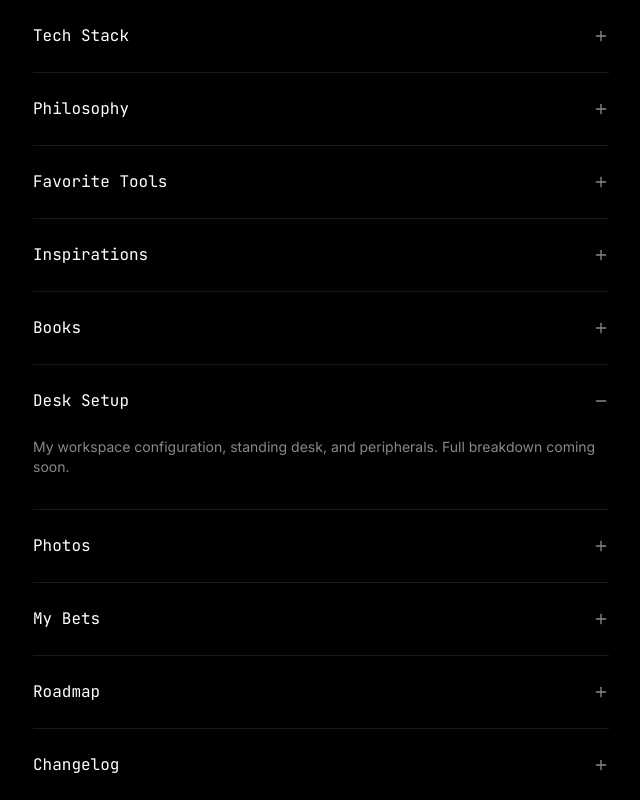
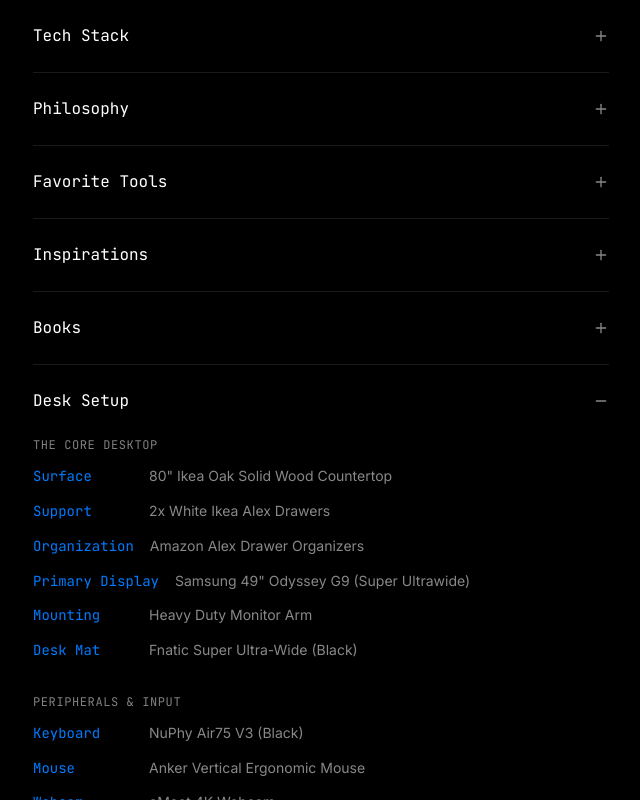
Before and after one commit to SyreeseOfficial/portfolio, a React (Vite) app: page / in a window 1280 px wide. Both pictures are taken after a click on the button "Desk Setup". Shown: the part 2249-3049 px from the top of the page, without its empty margins (319-959 px from the left). Built offline with nearby package versions, Linux system fonts and the light colour scheme; a web font is replaced by a local one.

Commit message:
feat: add detailed desk setup section to dashboard [skip ci]

```diff
--- a/components/home/Dashboard.tsx
+++ b/components/home/Dashboard.tsx
@@ -1,6 +1,6 @@
 import React, { useState } from 'react';
 import { Plus, Minus, ArrowUpRight, Instagram, Youtube } from 'lucide-react';
-import { PHILOSOPHY, BOOKSHELF, GEAR, TECH_STACK, ROADMAP, INSPIRATIONS, BETS, CHANGELOG } from '../../data';
+import { PHILOSOPHY, BOOKSHELF, GEAR, TECH_STACK, ROADMAP, INSPIRATIONS, BETS, CHANGELOG, DESK_SETUP } from '../../data';
 
 interface DashboardModuleProps {
   title: string;
@@ -187,10 +187,20 @@ const Dashboard: React.FC = () => {
           isOpen={openModule === "Desk Setup"}
           onToggle={() => toggleModule("Desk Setup")}
         >
-          <div className="pl-4 md:pl-0">
-            <p className="font-sans text-sm text-grey">
-              My workspace configuration, standing desk, and peripherals. Full breakdown coming soon.
-            </p>
+          <div className="space-y-8 pl-4 md:pl-0">
+            {DESK_SETUP.map((category, i) => (
+              <div key={i}>
+                <h4 className="font-mono text-xs text-white/50 mb-3 uppercase tracking-wider">{category.category}</h4>
+                <ul className="space-y-3">
+                  {category.items.map((item, j) => (
+                    <li key={j} className="flex flex-col md:flex-row md:items-baseline gap-1 md:gap-4 group transform transition-transform duration-300 hover:translate-x-2">
+                      <span className="font-mono text-sm text-electricBlue whitespace-nowrap min-w-[100px]">{item.label}</span>
+                      <span className="font-sans text-sm text-grey group-hover:text-white transition-colors leading-relaxed">{item.value}</span>
+                    </li>
+                  ))}
+                </ul>
+              </div>
+            ))}
           </div>
         </DashboardModule>
 
--- a/data.ts
+++ b/data.ts
@@ -1,4 +1,4 @@
-import { Project, PhilosophyItem, GearItem, Book, RoadmapItem, InspirationItem, BetItem, ChangelogItem, TechStackCategory } from './types';
+import { Project, PhilosophyItem, GearItem, Book, RoadmapItem, InspirationItem, BetItem, ChangelogItem, TechStackCategory, DeskSetupCategory } from './types';
 
 export const PROJECTS: Project[] = [
   {
@@ -282,3 +282,49 @@ export const CHANGELOG: ChangelogItem[] = [
   { date: "Future", change: 'Add "Bucket List" section' },
   { date: "Future", change: "Add live stats section that shares my health tracking stats live: steps, cal burned, sleep, etc" }
 ];
+export const DESK_SETUP: DeskSetupCategory[] = [
+  {
+    category: "The Core Desktop",
+    items: [
+      { label: "Surface", value: "80\" Ikea Oak Solid Wood Countertop" },
+      { label: "Support", value: "2x White Ikea Alex Drawers" },
+      { label: "Organization", value: "Amazon Alex Drawer Organizers" },
+      { label: "Primary Display", value: "Samsung 49\" Odyssey G9 (Super Ultrawide)" },
+      { label: "Mounting", value: "Heavy Duty Monitor Arm" },
+      { label: "Desk Mat", value: "Fnatic Super Ultra-Wide (Black)" }
+    ]
+  },
+  {
+    category: "Peripherals & Input",
+    items: [
+      { label: "Keyboard", value: "NuPhy Air75 V3 (Black)" },
+      { label: "Mouse", value: "Anker Vertical Ergonomic Mouse" },
+      { label: "Webcam", value: "eMeet 4K Webcam" },
+      { label: "Lighting", value: "Quntis Light Bar (Monitor) & Logitech Litra Glow (Key light)" }
+    ]
+  },
+  {
+    category: "Audio Stack",
+    items: [
+      { label: "DAC/Amp", value: "FiiO K7" },
+      { label: "Speakers", value: "Kanto YU2 Desktop Speakers" },
+      { label: "Microphone", value: "Fifine K688 (Dynamic XLR/USB)" },
+      { label: "Headphones", value: "Hifiman Sundara (Open-back Planar), Sennheiser HD380 Pro (Studio Monitoring), Bose QuietComfort Ultra Gen 2 (ANC/Travel), Skullcandy Crusher Evo (Bass-heavy/Casual)" }
+    ]
+  },
+  {
+    category: "Tools & Tech Workbench",
+    items: [
+      { label: "Electronics", value: "Soldering kit, Strebito 150-piece precision screwdriver set, & Precision knife kit." },
+      { label: "Power", value: "Reusable batteries + Charger." },
+      { label: "Misc Tech", value: "Label maker, Multi-tool, iPod Nano 3rd Gen (8GB Blue), & Panasonic Lumix DMC-TZ4." }
+    ]
+  },
+  {
+    category: "Hardware & Maintenance",
+    items: [
+      { label: "Firearms", value: "Glock 43X (9mm) with laser/light/Trijicon sights & Ruger LCP II (.22LR)." },
+      { label: "Maintenance", value: "Comprehensive Gun Cleaning Kit." }
+    ]
+  }
+];
```
Also changed, not shown: types.ts (+9 -1 lines).
